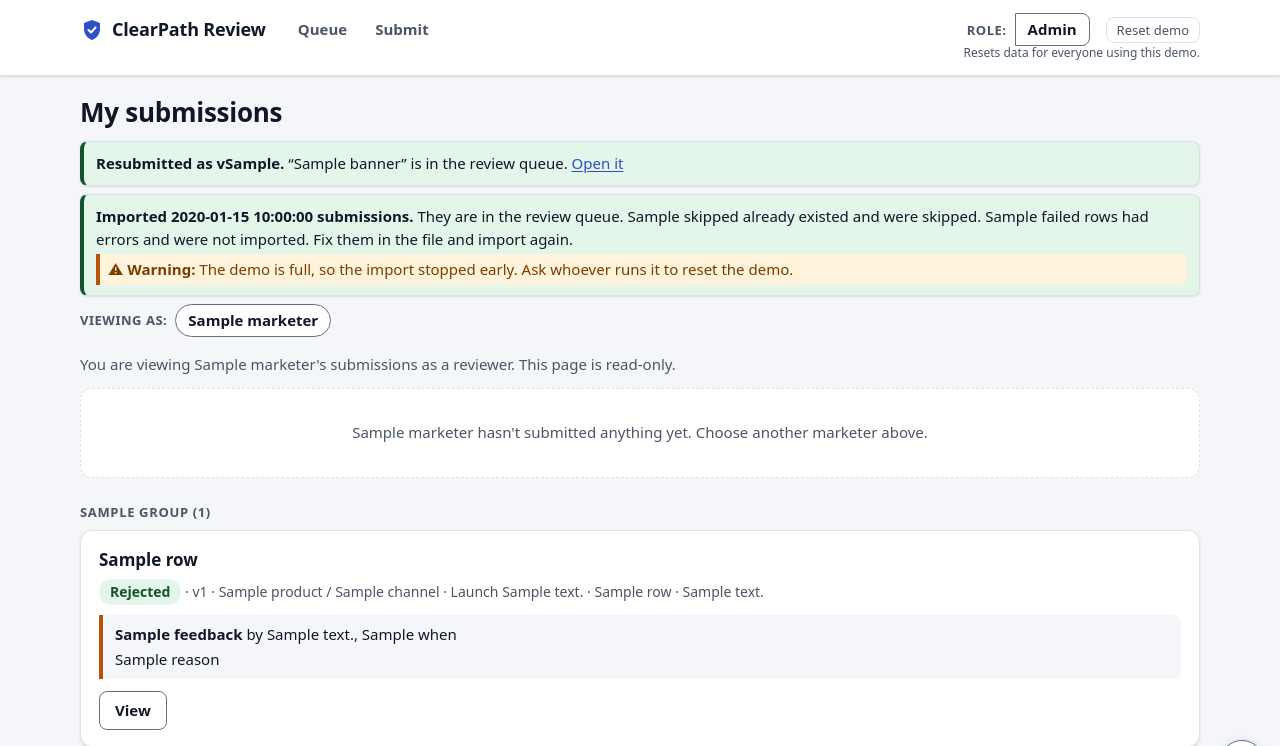
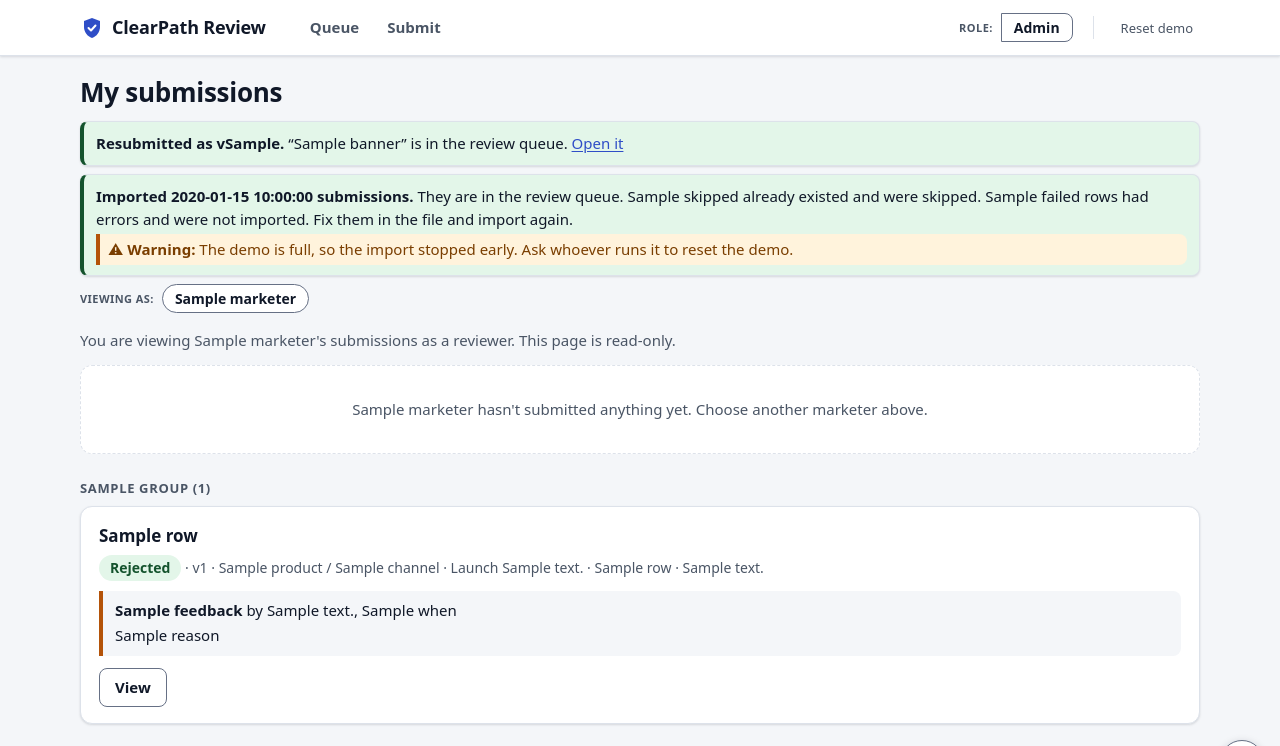
Before and after one commit to Nishi46/ClearPath_takehome, a FastAPI app: template app/templates/mine.html in a window 1280 px wide. Shown: the top 746 px of the page. Run offline with FastAPI, Linux system fonts and the light colour scheme; the template is opened without the code that fills it: most values are stand-ins (such as "Sample title", 1, 10 or a date in 2020); some libraries are stand-ins or nearby versions.

Commit message:
UI improvements - header

```diff
--- a/app/static/style.css
+++ b/app/static/style.css
@@ -500,7 +500,7 @@ a { text-underline-offset: 0.15em; }
 .site-nav a { padding: 0.375rem 0.75rem; border-radius: var(--radius); color: var(--text-muted); text-decoration: none; font-weight: 600; }
 .site-nav a:hover { background: var(--bg); color: var(--text); }
 body[data-page="queue"] .site-nav a[href="/"], body[data-page="mine"] .site-nav a[href="/mine"],
-body[data-page="submit"] .site-nav a[href="/submit"], body[data-page="import"] .site-nav a[href="/import"] { background: var(--accent); color: var(--accent-text); }
+body[data-page="submit"] .site-nav a[href="/submit"], body[data-page="import"] .site-nav a[href="/import"] { color: var(--text); box-shadow: inset 0 -2px 0 var(--accent); border-radius: 0; }
 .role-label { font-size: 0.8125rem; font-weight: 600; text-transform: uppercase; letter-spacing: 0.04em; }
 .role-form { gap: 0; }
 .role-form .role-option { border-radius: 0; margin-left: -1px; background: var(--surface); }
@@ -790,3 +790,24 @@ main > p > a.button-link[href="/submit"]:hover { background: var(--accent-strong
 .theme-toggle[aria-pressed="true"] .icon-sun { opacity: 1; }
 .theme-toggle[aria-pressed="true"] .icon-moon { opacity: 0; }
 main { padding-bottom: 4.5rem; }
+
+/* Header, decluttered: one calm row. The page tabs are underlined (not filled) so the only filled control is the role switch;
+   Reset demo is a quiet text button and its note shows on hover or focus instead of sitting under it. */
+.site-header { padding-top: 0.5rem; padding-bottom: 0.5rem; gap: 0.5rem 2rem; align-items: center; }
+.site-nav { gap: 0.25rem; align-self: stretch; align-items: stretch; }
+.site-nav a { display: inline-flex; align-items: center; padding: 0.5rem 0.75rem; }
+.header-controls { gap: 0.5rem 1.25rem; }
+.role-label { font-size: 0.6875rem; color: var(--text-muted); }
+.role-switcher { gap: 0.5rem; }
+.role-option { padding: 0.1875rem 0.75rem; font-size: 0.875rem; }
+.reset-demo-group { padding-left: 1.25rem; border-left: 1px solid var(--border); }
+.reset-demo { border-color: transparent; padding-left: 0.375rem; padding-right: 0.375rem; text-decoration: underline; text-decoration-color: transparent; }
+.reset-demo:hover, .reset-demo:focus-visible { text-decoration-color: currentColor; }
+@media (min-width: 40.01rem) {
+  .reset-demo-note { z-index: 30; margin-top: 0.5rem; padding: 0.375rem 0.625rem; background: var(--surface); color: var(--text); border: 1px solid var(--border);
+    border-radius: var(--radius); box-shadow: var(--shadow); opacity: 0; pointer-events: none; }
+  .reset-demo-group:hover .reset-demo-note, .reset-demo-group:focus-within .reset-demo-note { opacity: 1; }
+}
+@media (max-width: 40rem) {
+  .reset-demo-group { padding-left: 0; border-left: 0; }
+}
```
